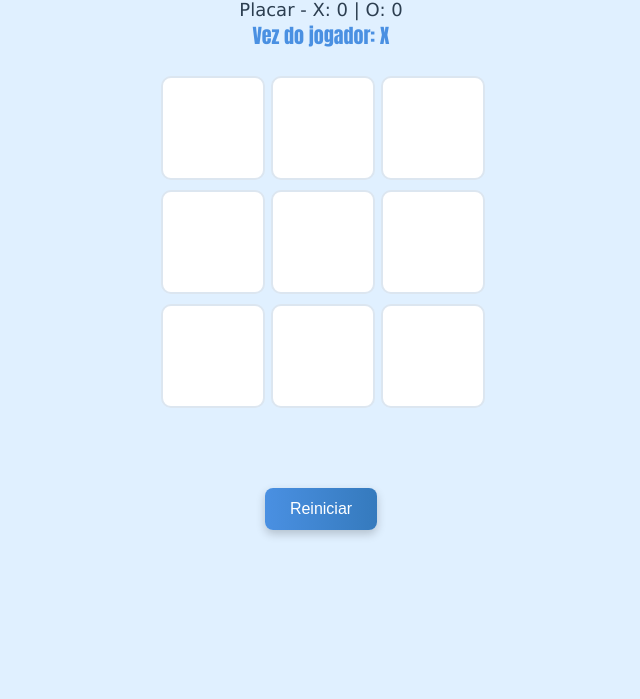
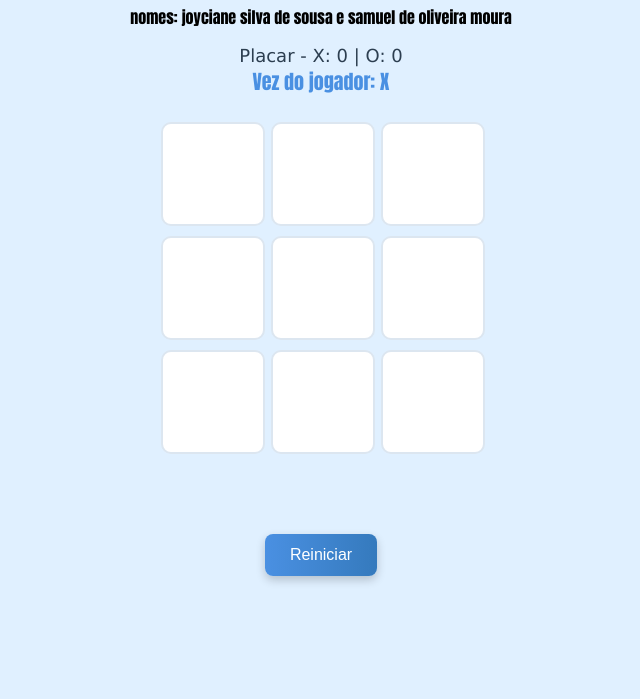
Before and after one commit to samuelmourah/meu-projeto-web2, a plain HTML site: page index.html in a window 1280 px wide. Shown: the part 101-800 px from the top of the page, without its empty margins (319-959 px from the left). Drawn offline with Linux system fonts and the light colour scheme.

Commit message:
Update index.html

```diff
--- a/index.html
+++ b/index.html
@@ -8,6 +8,7 @@
 <body>
   <div class="container">
     <h1 id="titulo">Jogo da Velha</h1>
+    <p class="dupla">nomes: joyciane silva de sousa e samuel de oliveira moura</p>
 
     <div id="placar">Placar - X: 0 | O: 0</div>
     <div id="vezDoJogador">Vez do jogador: X</div>
```
